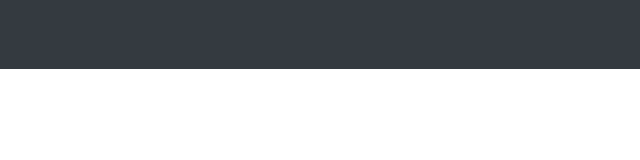
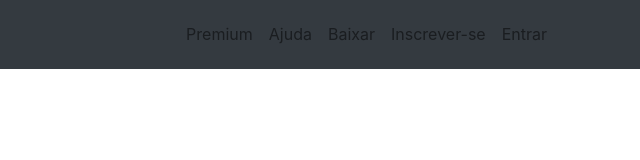
Before and after one commit to brenda-miranda/spotify-clone, a plain HTML site: page index.html in a window 1280 px wide. Shown: the full height of the page, 640-1280 px from the left. Drawn offline with nearby package versions, Linux system fonts and the light colour scheme.

Commit message:
created navbar

```diff
--- a/index.html
+++ b/index.html
@@ -22,13 +22,36 @@
     <title>Música para todos - Spotify</title>
   </head>
   <body>
-
     <header>
       <nav class="navbar navbar-expand-md navbar-light fixed-top bg-dark">
         <div class="container">
           <a href="index.html" class="navbar-brand">
             <img src="img/spotify.svg" width="142" alt="">
           </a>
+
+          <button class="navbar-toggler" data-toggle="collapse" data-target="#navbar-header">
+            <i class="fas fa-bars text-white"></i>
+          </button>
+
+          <div class="collapse navbar-collapse" id="navbar-header">
+            <ul class="navbar-nav ml-auto">
+              <li class="nav-item">
+                <a href="" class="nav-link">Premium</a>
+              </li>
+              <li class="nav-item">
+                <a href="" class="nav-link">Ajuda</a>
+              </li>
+              <li class="nav-item">
+                <a href="" class="nav-link">Baixar</a>
+             </li>
+             <li class="nav-item">
+               <a href="" class="nav-link">Inscrever-se</a>
+             </li>
+              <li class="nav-item">
+                <a href="" class="nav-link">Entrar</a>
+              </li>
+            </ul>
+          </div>
         </div>
       </nav>
     </header>
```
Lines whose indentation alone changed are shown as unchanged.
